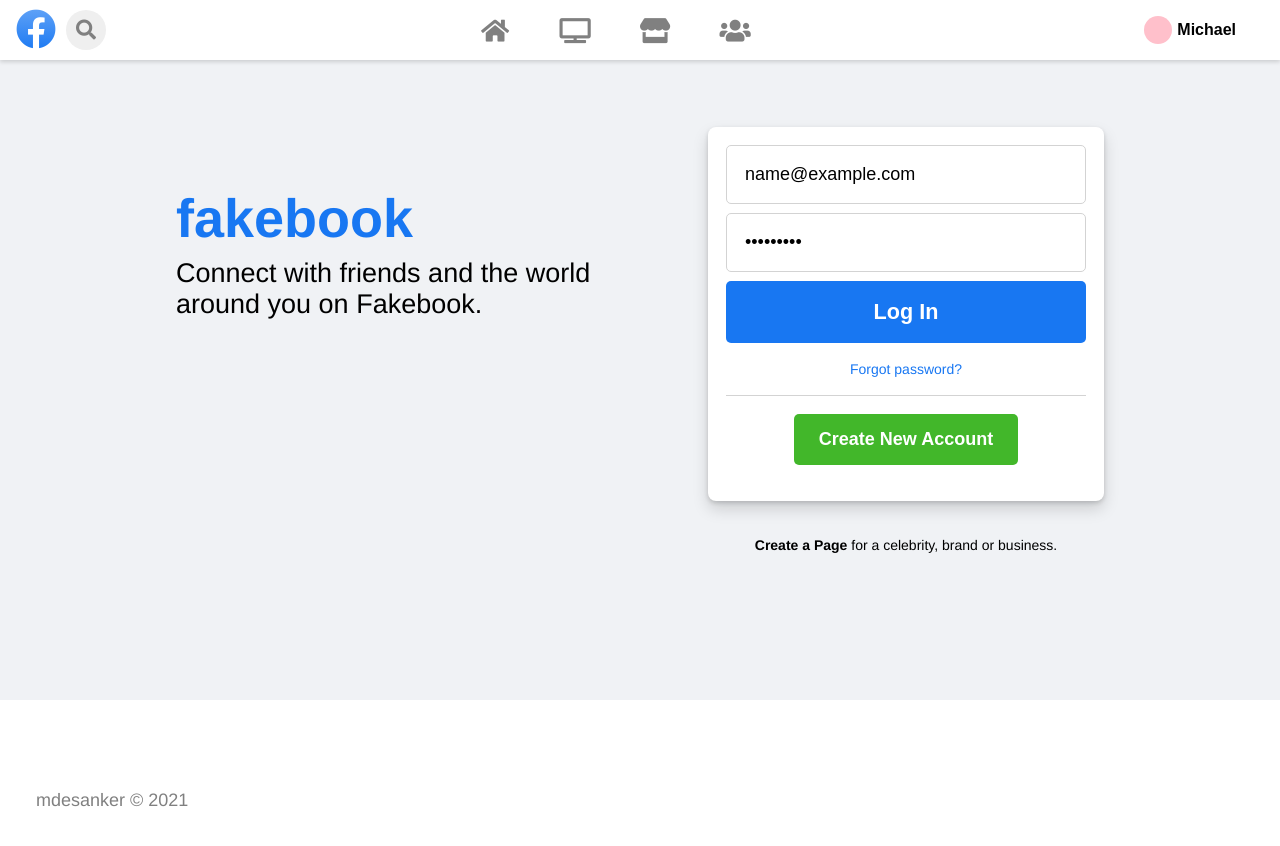
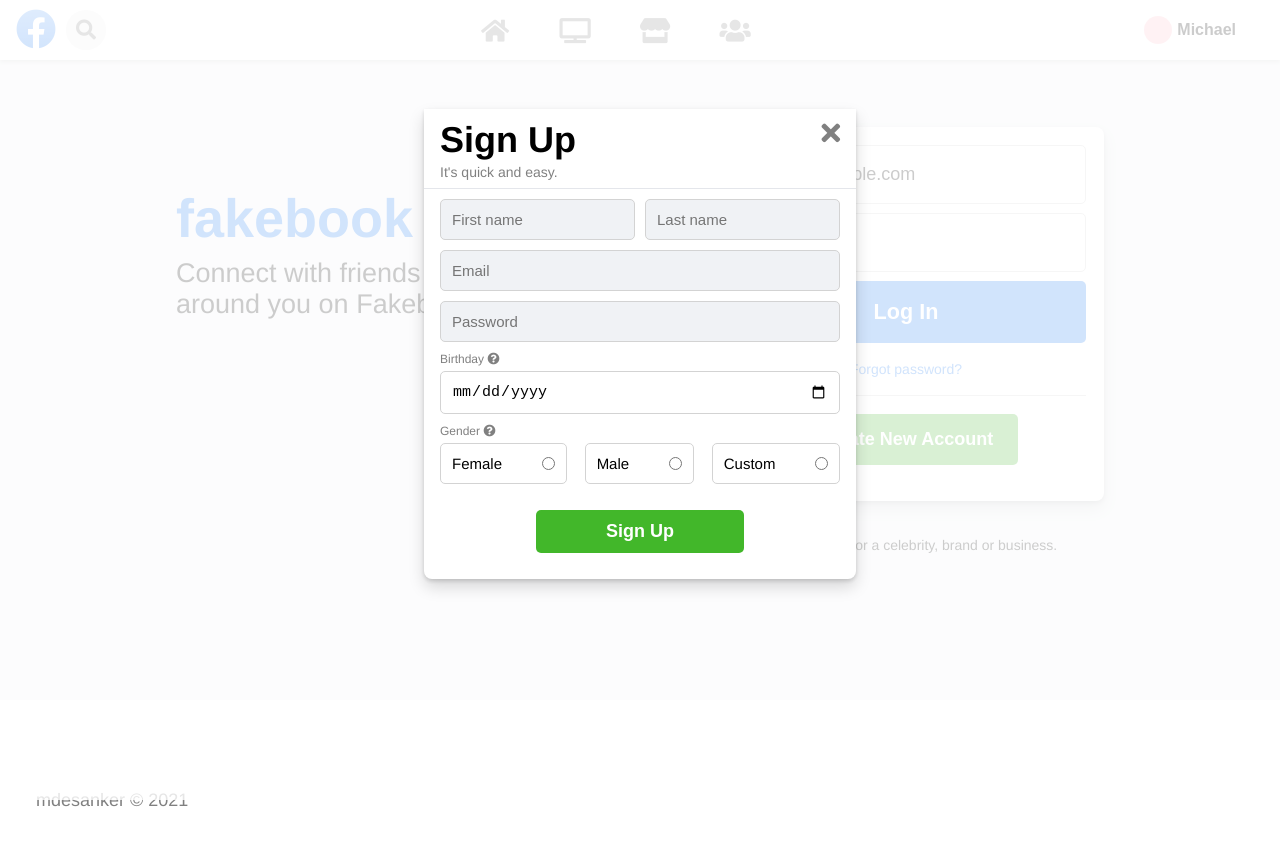
Before and after one commit to mdesanker/facebook-clone, a React (Create React App) app: page /login in a window 1280 px wide. Both pictures are taken after typing "name@example.com", "Sample123" into the empty fields and a click on the button "Create New Account". Shown: the top 846 px of the page. Built offline with nearby package versions, Linux system fonts and the light colour scheme.

Commit message:
Control signup modal visibility with state

```diff
--- a/src/App.js
+++ b/src/App.js
@@ -1,4 +1,4 @@
-import React from "react";
+import React, { useState } from "react";
 import SignUp from "./components/auth/SignUp";
 import Home from "./components/views/home/Home";
 import Login from "./components/views/Login";
@@ -7,13 +7,26 @@
 import Header from "./components/views/home/header/Header";
 
 function App() {
+  const [signUpVisible, setSignUpVisible] = useState(false);
+
+  const showSignUpHandler = () => {
+    setSignUpVisible(true);
+  };
+
+  const closeSignUpHandler = () => {
+    setSignUpVisible(false);
+  };
+
   return (
     <Router>
       <GlobalStyles />
-      {/* <SignUp /> */}
+      {signUpVisible && <SignUp onClose={closeSignUpHandler} />}
       <Header />
       <Routes>
-        <Route path="/login" element={<Login />} />
+        <Route
+          path="/login"
+          element={<Login onCreateAccount={showSignUpHandler} />}
+        />
         <Route path="/" element={<Home />} />
       </Routes>
     </Router>
--- a/src/components/auth/SignIn.js
+++ b/src/components/auth/SignIn.js
@@ -2,7 +2,7 @@
 import Button from "../elements/Button";
 import Card from "../elements/Card";
 
-const Signin = () => {
+const Signin = ({ onNewAccount }) => {
   return (
     <Card padding="1rem">
       <SigninWrapper>
@@ -15,6 +15,7 @@
         <Button
           type="button"
           text="Create New Account"
+          onClick={onNewAccount}
           padding="15px 25px"
           secondary
         />
--- a/src/components/auth/SignUp.js
+++ b/src/components/auth/SignUp.js
@@ -5,7 +5,7 @@
 import styled from "styled-components";
 import Button from "../elements/Button";
 
-const SignUpModal = () => {
+const SignUpModal = ({ onClose }) => {
   return (
     <ModalWrapper>
       <Card radius="0 0 8px 8px" padding="0">
@@ -14,7 +14,7 @@
             <h1>Sign Up</h1>
             <p>It's quick and easy.</p>
           </div>
-          <button>
+          <button onClick={onClose}>
             <i className="fas fa-times"></i>
           </button>
         </Header>
@@ -214,10 +214,13 @@
   }
 `;
 
-const SignUp = () => {
+const SignUp = ({ onClose }) => {
   return (
     <Fragment>
-      {ReactDOM.createPortal(<SignUpModal />, document.querySelector("#modal"))}
+      {ReactDOM.createPortal(
+        <SignUpModal onClose={onClose} />,
+        document.querySelector("#modal")
+      )}
       {ReactDOM.createPortal(<Overlay />, document.querySelector("#overlay"))}
     </Fragment>
   );
--- a/src/components/views/Login.js
+++ b/src/components/views/Login.js
@@ -2,7 +2,7 @@
 import styled from "styled-components";
 import Signin from "../auth/SignIn";
 
-const Login = () => {
+const Login = ({ onCreateAccount }) => {
   return (
     <Fragment>
       <LoginWrapper>
@@ -12,7 +12,7 @@
             <p>Connect with friends and the world around you on Fakebook.</p>
           </Greeting>
           <SigninWrapper>
-            <Signin />
+            <Signin onNewAccount={onCreateAccount} />
             <p>
               <strong>Create a Page</strong> for a celebrity, brand or business.
             </p>
```
